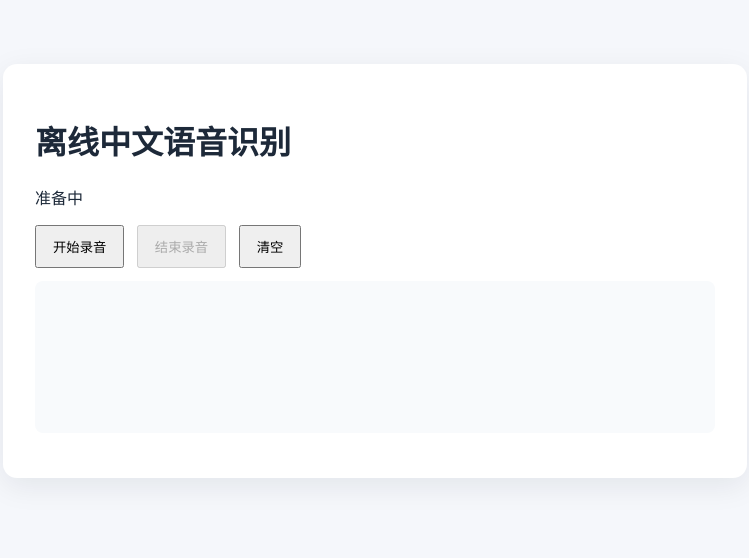
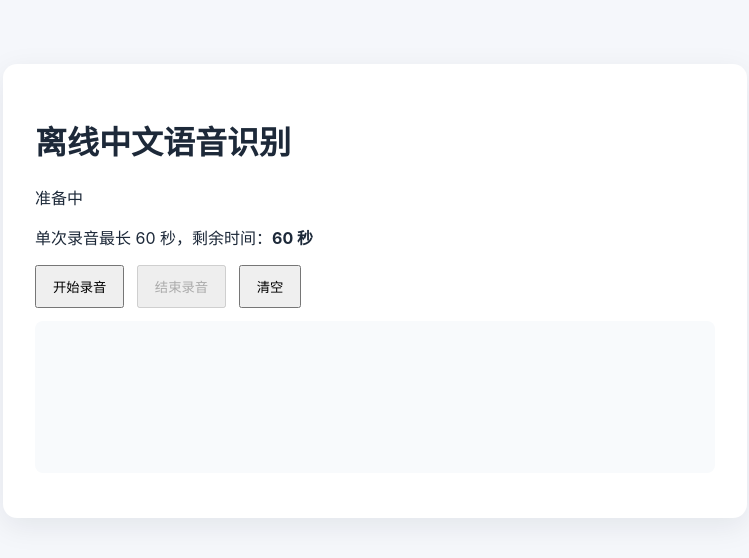
Before and after one commit to machunlin/offlineASR, a Spring Boot app: page / in a window 1280 px wide. Shown: the top 558 px of the page, without its empty margins (265-1014 px from the left). Run offline with Spring Boot 4, Linux system fonts and the light colour scheme.

Commit message:
feat: show recording countdown and duration limit

```diff
--- a/src/main/resources/static/index.html
+++ b/src/main/resources/static/index.html
@@ -4,13 +4,13 @@
     <meta charset="utf-8">
     <meta content="width=device-width,initial-scale=1" name="viewport">
     <title>离线语音识别</title>
-    <!-- 相对路径可避免直接打开文件时被解析为 file:///style.css。正式使用仍必须经 Spring Boot 服务访问。 -->
     <link href="style.css" rel="stylesheet">
 </head>
 <body>
 <main>
     <h1>离线中文语音识别</h1>
     <p id="status">准备中</p>
+    <p id="recording-limit">单次录音最长 60 秒，剩余时间：<strong id="countdown">60 秒</strong></p>
     <p hidden id="local-file-hint">
         当前页面通过本地文件打开，无法连接识别服务。请先启动应用，再访问
         <a href="http://127.0.0.1:8080/">http://127.0.0.1:8080/</a>。
```
